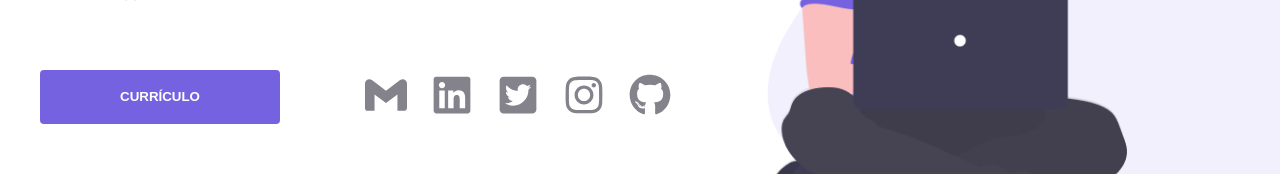
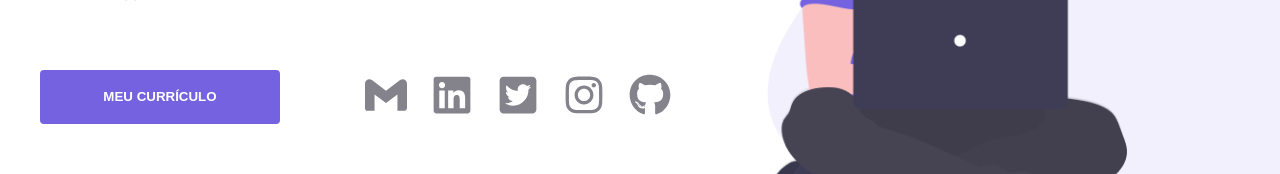
Before and after one commit to henriquebarrosx/Portfolio, a Next.js app: page / in a window 1280 px wide. Shown: the part 445-619 px from the top of the page. Built offline with nearby package versions, Linux system fonts and the light colour scheme.

Commit message:
Update index.js

```diff
--- a/components/Preface/index.js
+++ b/components/Preface/index.js
@@ -84,7 +84,7 @@ export default function Preface() {
 
 					<SocialSection>
 						<MatchMe type="button" onClick={_match}>
-							Currículo
+							Meu Currículo
 						</MatchMe>
 
 						<SocialContainer>
```
